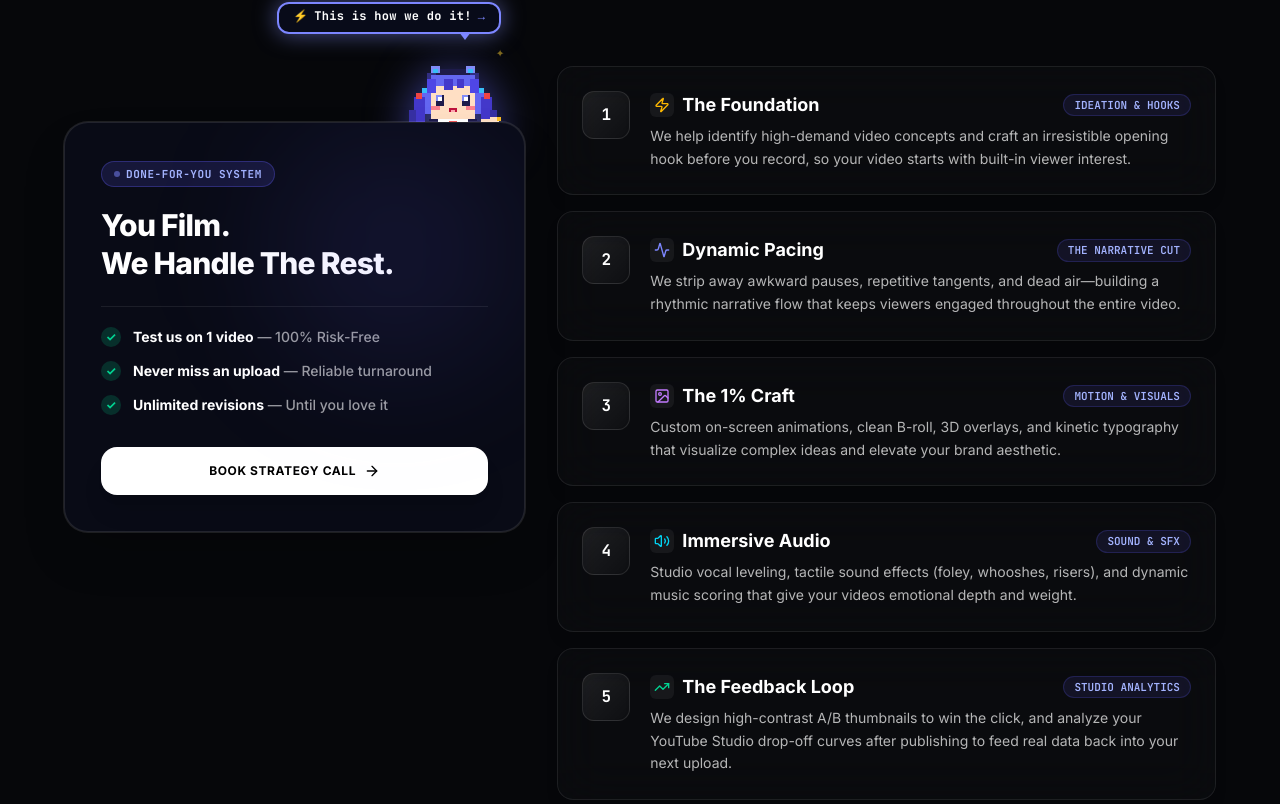
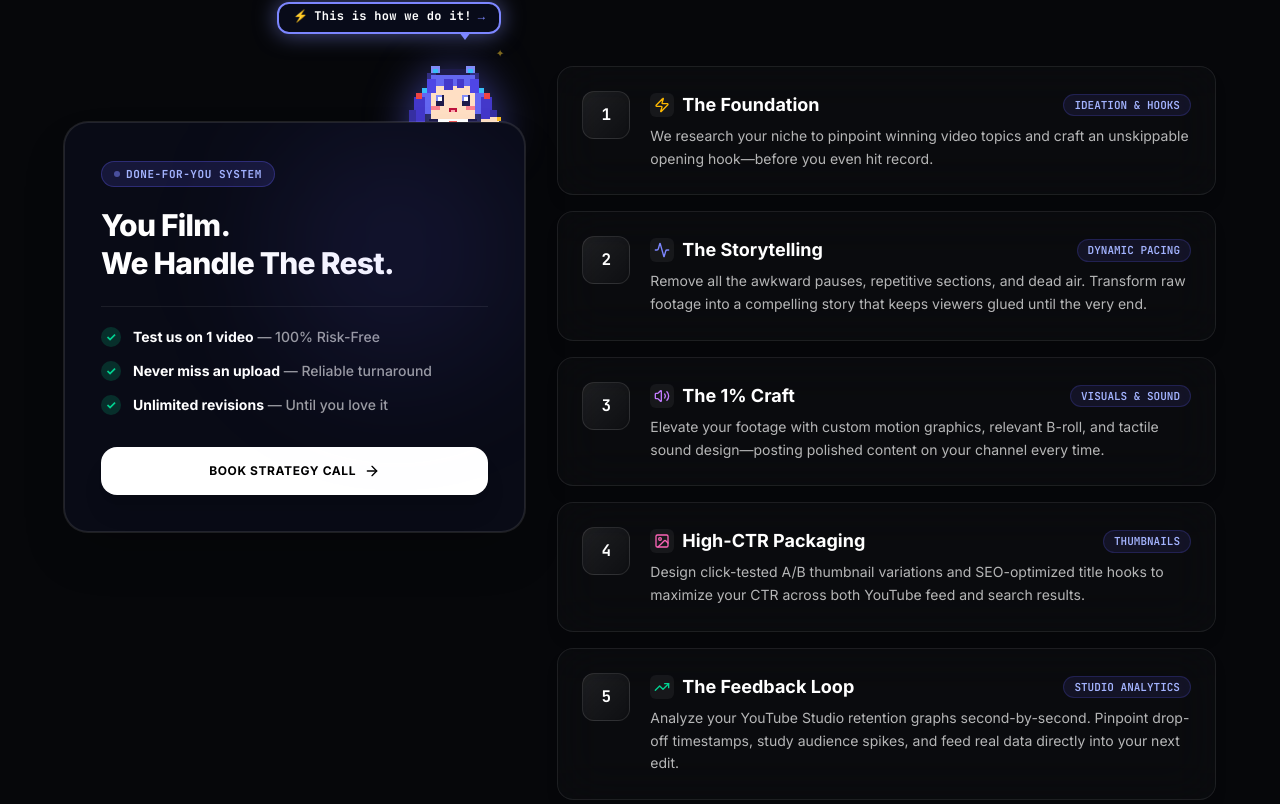
Before and after one commit to harzhx/harzh-agency, a React (Vite) app: page / in a window 1280 px wide. Shown: the part 1716-2520 px from the top of the page. Built offline with nearby package versions, Linux system fonts and the light colour scheme; no server answers.

Commit message:
Update 5 process steps with final approved copy, honest craft language, and dedicated thumbnail step

```diff
--- a/src/components/StrategiesSection.tsx
+++ b/src/components/StrategiesSection.tsx
@@ -27,35 +27,35 @@ export const StrategiesSection: React.FC<StrategiesSectionProps> = ({
       step: 1,
       title: "The Foundation",
       tag: "IDEATION & HOOKS",
-      desc: "We help identify high-demand video concepts and craft an irresistible opening hook before you record, so your video starts with built-in viewer interest.",
+      desc: "We research your niche to pinpoint winning video topics and craft an unskippable opening hook—before you even hit record.",
       icon: <Zap className="w-4 h-4 text-amber-400" />,
     },
     {
       step: 2,
-      title: "Dynamic Pacing",
-      tag: "THE NARRATIVE CUT",
-      desc: "We strip away awkward pauses, repetitive tangents, and dead air—building a rhythmic narrative flow that keeps viewers engaged throughout the entire video.",
+      title: "The Storytelling",
+      tag: "DYNAMIC PACING",
+      desc: "Remove all the awkward pauses, repetitive sections, and dead air. Transform raw footage into a compelling story that keeps viewers glued until the very end.",
       icon: <Activity className="w-4 h-4 text-indigo-400" />,
     },
     {
       step: 3,
       title: "The 1% Craft",
-      tag: "MOTION & VISUALS",
-      desc: "Custom on-screen animations, clean B-roll, 3D overlays, and kinetic typography that visualize complex ideas and elevate your brand aesthetic.",
-      icon: <ImageIcon className="w-4 h-4 text-purple-400" />,
+      tag: "VISUALS & SOUND",
+      desc: "Elevate your footage with custom motion graphics, relevant B-roll, and tactile sound design—posting polished content on your channel every time.",
+      icon: <Volume2 className="w-4 h-4 text-purple-400" />,
     },
     {
       step: 4,
-      title: "Immersive Audio",
-      tag: "SOUND & SFX",
-      desc: "Studio vocal leveling, tactile sound effects (foley, whooshes, risers), and dynamic music scoring that give your videos emotional depth and weight.",
-      icon: <Volume2 className="w-4 h-4 text-cyan-400" />,
+      title: "High-CTR Packaging",
+      tag: "THUMBNAILS",
+      desc: "Design click-tested A/B thumbnail variations and SEO-optimized title hooks to maximize your CTR across both YouTube feed and search results.",
+      icon: <ImageIcon className="w-4 h-4 text-pink-400" />,
     },
     {
       step: 5,
       title: "The Feedback Loop",
       tag: "STUDIO ANALYTICS",
-      desc: "We design high-contrast A/B thumbnails to win the click, and analyze your YouTube Studio drop-off curves after publishing to feed real data back into your next upload.",
+      desc: "Analyze your YouTube Studio retention graphs second-by-second. Pinpoint drop-off timestamps, study audience spikes, and feed real data directly into your next edit.",
       icon: <TrendingUp className="w-4 h-4 text-emerald-400" />,
     },
   ];
```
